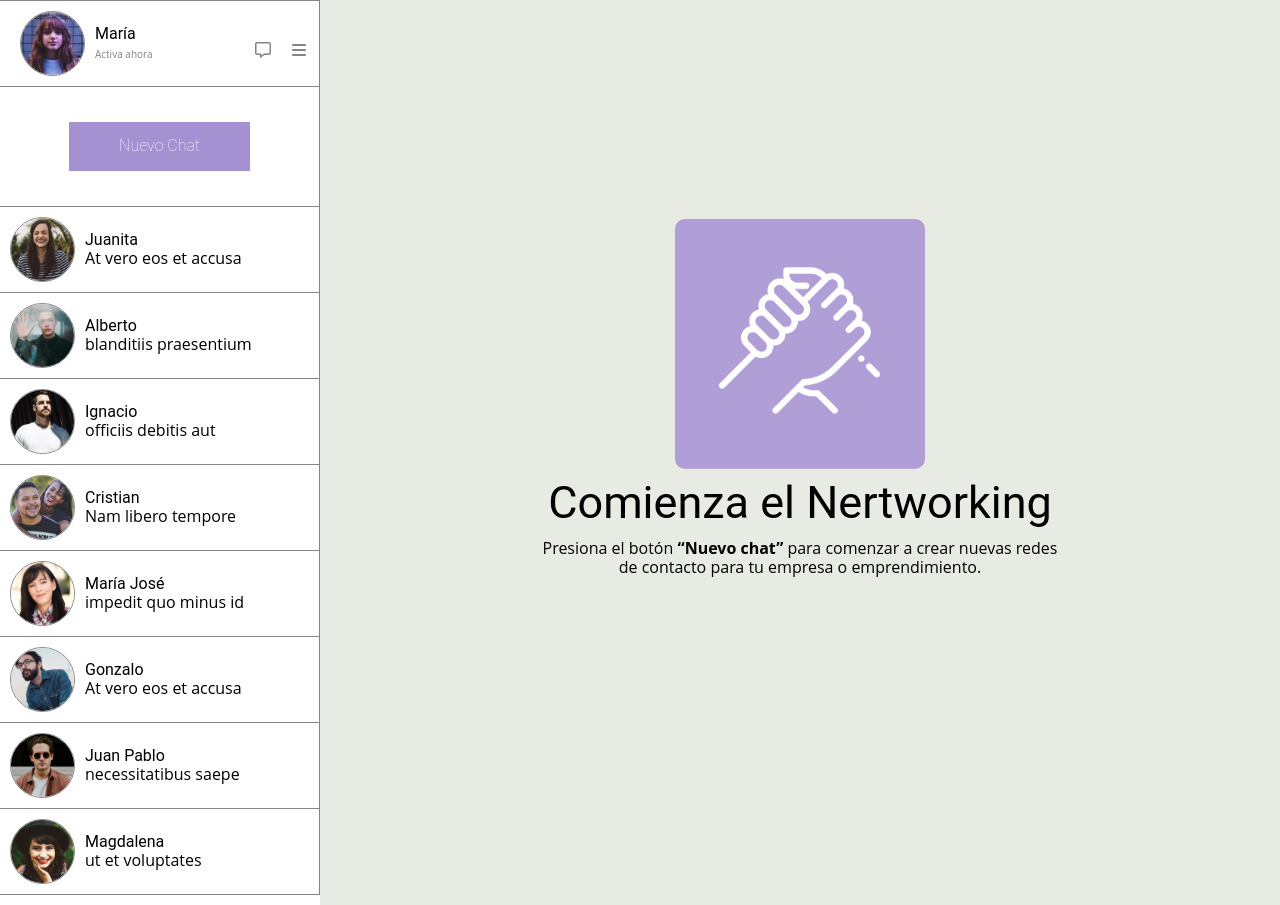
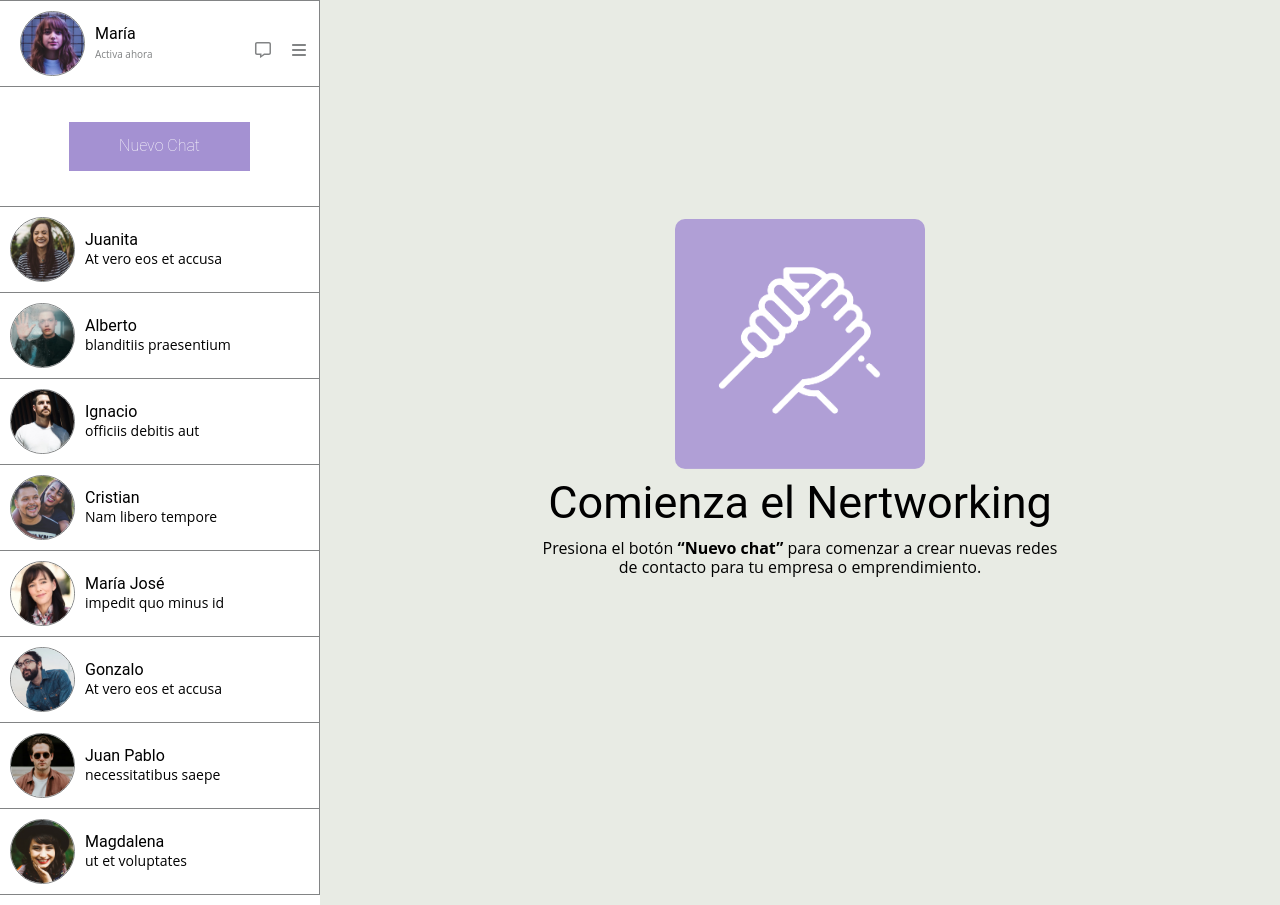
Before and after one commit to TaladropoliS/flexboxpro, a plain HTML site: page index.html in a window 1280 px wide. Drawn offline with Linux system fonts and the light colour scheme.

Commit message:
font size comentarios contactos

```diff
--- a/index.html
+++ b/index.html
@@ -60,42 +60,42 @@
             <div class="perfilContacto">
                 <img src="assets/img/01.jpg" alt="maria" class="imgContactos">
                 <p class="roboto-md">Juanita<br>
-                    <span class="openSans-md">At vero eos et accusa</span>
+                    <span class="openSans-sm">At vero eos et accusa</span>
             </div>
             <div class="perfilContacto">
                 <img src="assets/img/02.jpg" alt="maria" class="imgContactos">
                 <p class="roboto-md">Alberto<br>
-                    <span class="openSans-md">blanditiis praesentium</span>
+                    <span class="openSans-sm">blanditiis praesentium</span>
             </div>
             <div class="perfilContacto">
                 <img src="assets/img/03.jpg" alt="maria" class="imgContactos">
                 <p class="roboto-md">Ignacio<br>
-                    <span class="openSans-md">officiis debitis aut</span>
+                    <span class="openSans-sm">officiis debitis aut</span>
             </div>
             <div class="perfilContacto">
                 <img src="assets/img/04.jpg" alt="maria" class="imgContactos">
                 <p class="roboto-md">Cristian<br>
-                    <span class="openSans-md">Nam libero tempore</span>
+                    <span class="openSans-sm">Nam libero tempore</span>
             </div>
             <div class="perfilContacto">
                 <img src="assets/img/05.jpg" alt="maria" class="imgContactos">
                 <p class="roboto-md">María José<br>
-                    <span class="openSans-md">impedit quo minus id</span>
+                    <span class="openSans-sm">impedit quo minus id</span>
             </div>
             <div class="perfilContacto">
                 <img src="assets/img/06.jpg" alt="maria" class="imgContactos">
                 <p class="roboto-md">Gonzalo<br>
-                    <span class="openSans-md">At vero eos et accusa</span>
+                    <span class="openSans-sm">At vero eos et accusa</span>
             </div>
             <div class="perfilContacto">
                 <img src="assets/img/07.jpg" alt="maria" class="imgContactos">
                 <p class="roboto-md">Juan Pablo<br>
-                    <span class="openSans-md">necessitatibus saepe</span>
+                    <span class="openSans-sm">necessitatibus saepe</span>
             </div>
             <div class="perfilContacto">
                 <img src="assets/img/08.jpg" alt="maria" class="imgContactos">
                 <p class="roboto-md">Magdalena<br>
-                    <span class="openSans-md">ut et voluptates</span>
+                    <span class="openSans-sm">ut et voluptates</span>
             </div>
         </div>
     </section>
```
